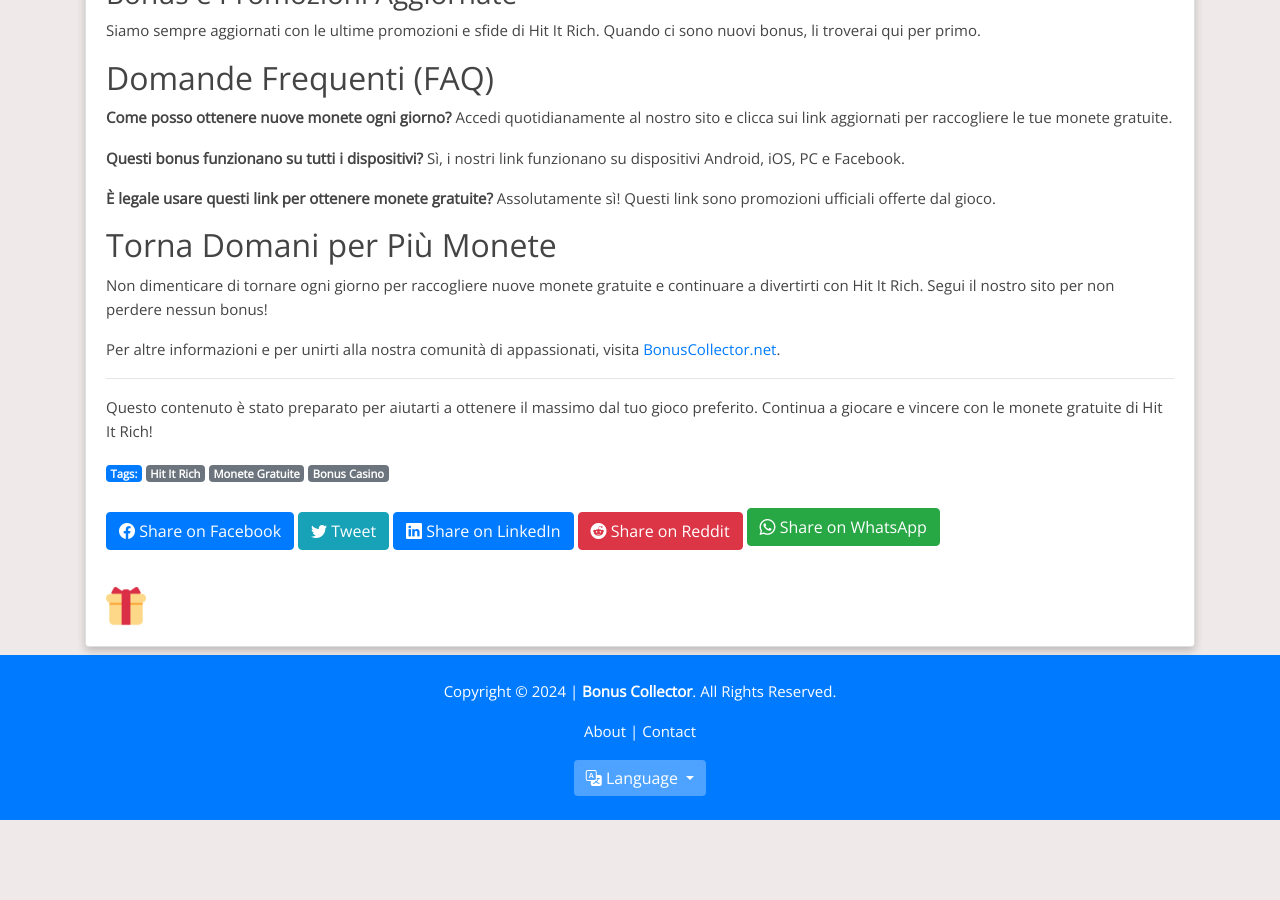
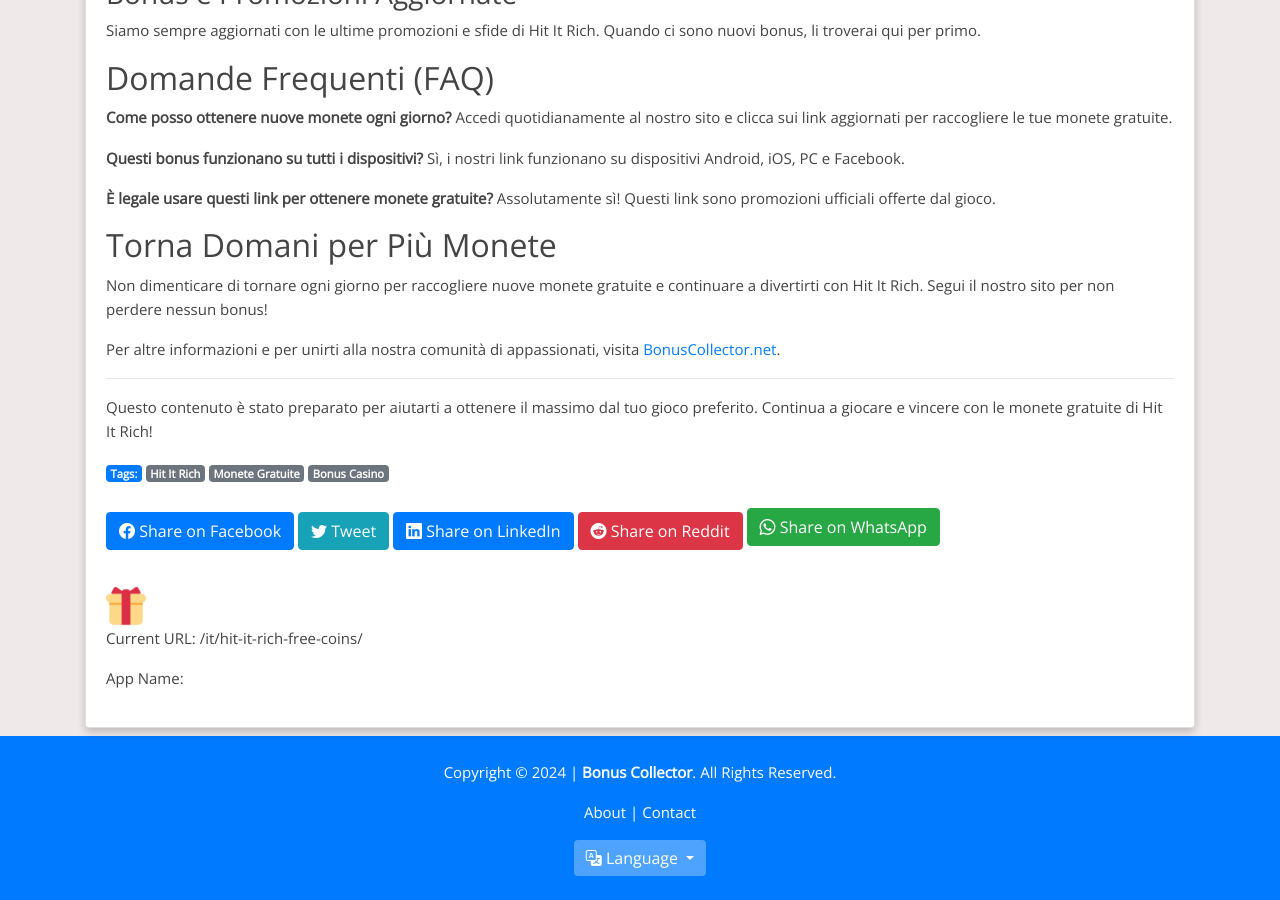
Before and after one commit to Prollad99/bs-net, a Jekyll site: the page built from it/_posts/2024-07-20-hit-it-rich.md, in a window 1280 px wide and 900 px high, scrolled down 10700 px. Built offline with Jekyll 4.4.1, drawn with Linux system fonts in a browser that asks for light colours; nearby versions of some CDN libraries; comment, search, counter and statistics services are not loaded; before the commit the page ends 11520 px from its top, so only the background shows below that.

Commit message:
Update post.html

```diff
--- a/_layouts/post.html
+++ b/_layouts/post.html
@@ -44,9 +44,15 @@
   <img src="{{ site.baseurl }}/assets/icons/icon-192x192.png" alt="App Logo" class="me-2" style="width: 40px; height: 40px;">
 
   {% assign app_name = '' %}
+  {% assign current_url = page.url %}
   {% for app in site.data.apps %}
-    {% if app.urls contains page.url %}
-      {% assign app_name = app.name %}
+    {% for url in app.urls %}
+      {% if url == current_url %}
+        {% assign app_name = app.name %}
+        {% break %}
+      {% endif %}
+    {% endfor %}
+    {% if app_name != '' %}
       {% break %}
     {% endif %}
   {% endfor %}
@@ -57,6 +63,10 @@
   {% else %}
     <span class="me-2">App not found</span>
   {% endif %}
+</div>
+<div class="debug-info">
+  <p>Current URL: {{ page.url }}</p>
+  <p>App Name: {{ app_name }}</p>
 </div>
     <script>
       let deferredPrompt;
```
